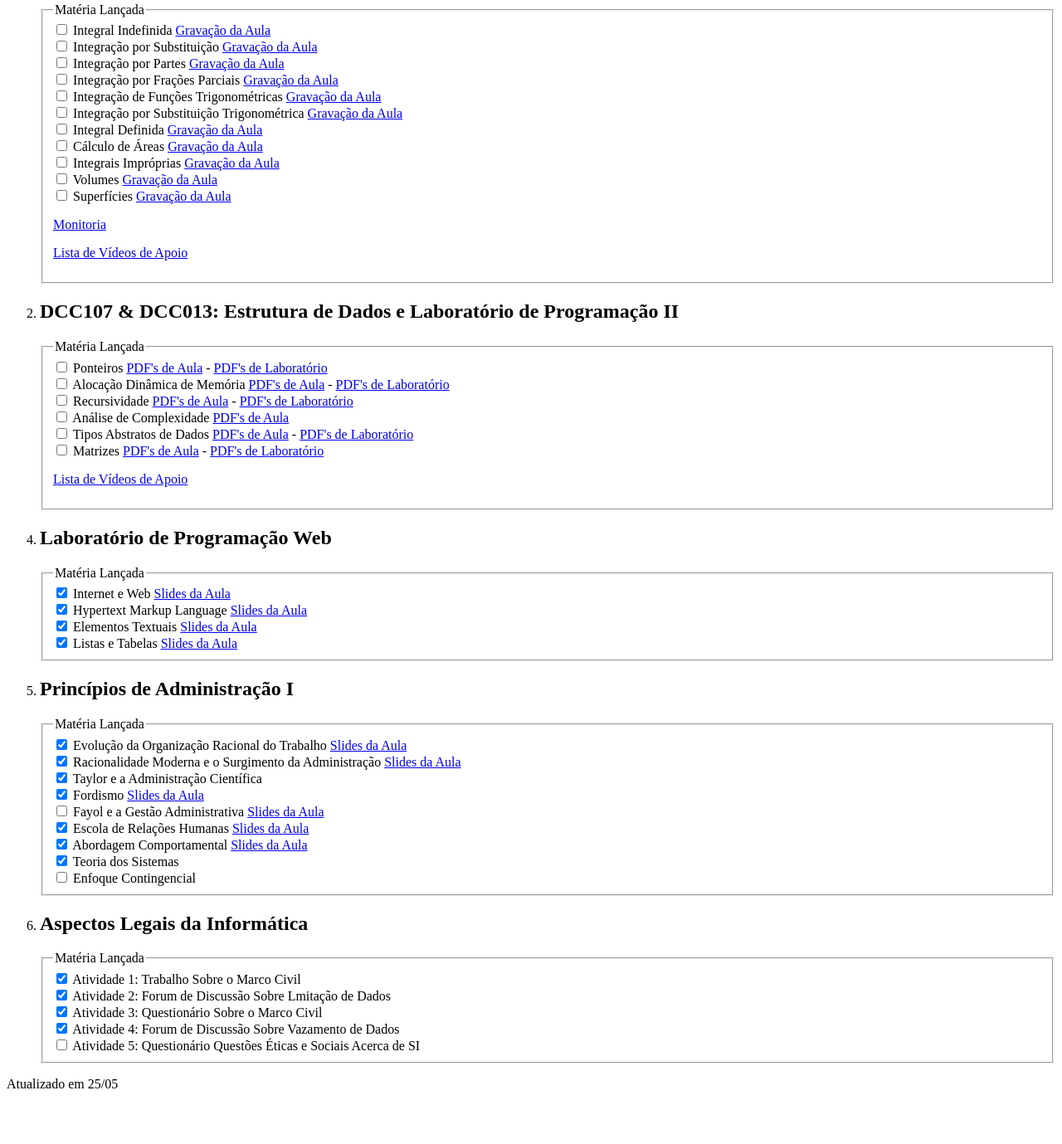
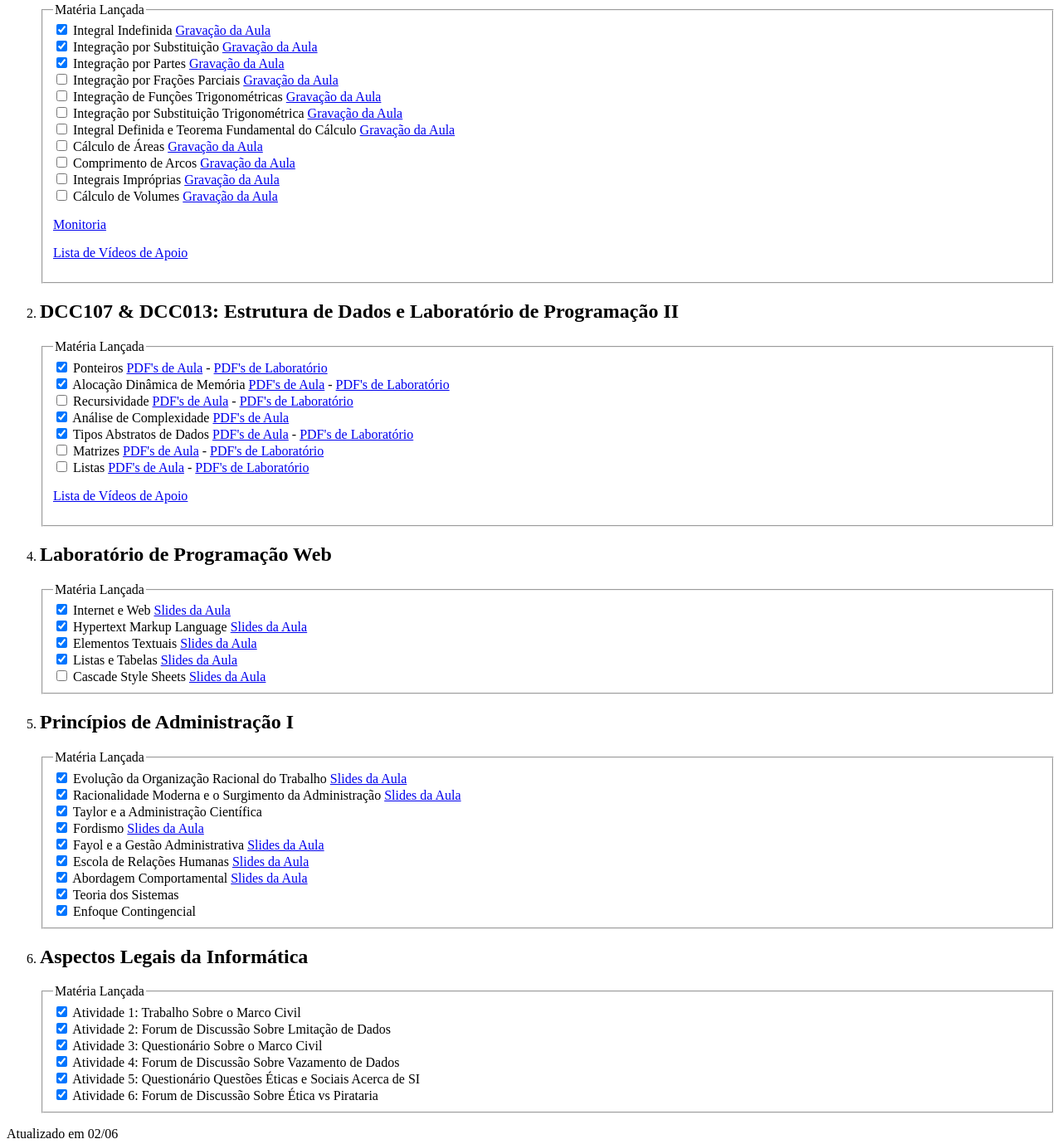
Before and after one commit to LucasPaivaSantos/OCD2nd, a plain HTML site: page index.html in a window 1280 px wide. Shown: the part 124-1503 px from the top of the page at 83% size. Before the commit the page ends 1456 px from the top, so only its background shows below. Drawn offline with Linux system fonts and the light colour scheme.

Commit message:
atualiza os conteúdos lançados até o dia atual

```diff
--- a/index.html
+++ b/index.html
@@ -18,19 +18,19 @@
             <fieldset>
                 <legend>Matéria Lançada</legend>
                 <div>
-                    <input type="checkbox" unchecked>
+                    <input type="checkbox" checked>
                     <label for="está em dia">Integral Indefinida</label>
                     <a href="https://drive.google.com/file/d/1G8rHgENup_MCy0DPvT7vrZGqMZHvVsFM/view">Gravação da
                         Aula</a>
                 </div>
                 <div>
-                    <input type="checkbox" unchecked>
+                    <input type="checkbox" checked>
                     <label for="está em dia">Integração por Substituição</label>
                     <a href="https://drive.google.com/file/d/1G8rHgENup_MCy0DPvT7vrZGqMZHvVsFM/view">Gravação da
                         Aula</a>
                 </div>
                 <div>
-                    <input type="checkbox" unchecked>
+                    <input type="checkbox" checked>
                     <label for="está em dia">Integração por Partes</label>
                     <a href="https://drive.google.com/file/d/1G8rHgENup_MCy0DPvT7vrZGqMZHvVsFM/view">Gravação da
                         Aula</a>
@@ -55,7 +55,7 @@
                 </div>
                 <div>
                     <input type="checkbox" unchecked>
-                    <label for="está em dia">Integral Definida</label>
+                    <label for="está em dia">Integral Definida e Teorema Fundamental do Cálculo</label>
                     <a href="https://drive.google.com/file/d/1vhzZVXYkZVwwgImx90r4zAZmcPVWZ9VQ/view">Gravação da
                         Aula</a>
                 </div>
@@ -67,19 +67,19 @@
                 </div>
                 <div>
                     <input type="checkbox" unchecked>
+                    <label for="está em dia">Comprimento de Arcos</label>
+                    <a href="https://drive.google.com/file/d/15i0D6wxWZMUyzRKa-lTkCG_GxIDGfsUn/view">Gravação da
+                        Aula</a>
+                </div>
+                <div>
+                    <input type="checkbox" unchecked>
                     <label for="está em dia">Integrais Impróprias</label>
                     <a href="https://drive.google.com/file/d/15i0D6wxWZMUyzRKa-lTkCG_GxIDGfsUn/view">Gravação da
                         Aula</a>
                 </div>
                 <div>
                     <input type="checkbox" unchecked>
-                    <label for="está em dia">Volumes</label>
-                    <a href="https://drive.google.com/file/d/1riYFd0wfxLx-FOp1Fg9AIYdA88YcGAxT/view">Gravação da
-                        Aula</a>
-                </div>
-                <div>
-                    <input type="checkbox" unchecked>
-                    <label for="está em dia">Superfícies</label>
+                    <label for="está em dia">Cálculo de Volumes</label>
                     <a href="https://drive.google.com/file/d/1riYFd0wfxLx-FOp1Fg9AIYdA88YcGAxT/view">Gravação da
                         Aula</a>
                 </div>
@@ -105,7 +105,7 @@
             <fieldset>
                 <legend>Matéria Lançada</legend>
                 <div>
-                    <input type="checkbox" unchecked>
+                    <input type="checkbox" checked>
                     <label for="está em dia">Ponteiros</label>
                     <a href="https://drive.google.com/file/d/1vukx93XJg2Mc48o56-o9CObpj6nYNPeH/view?usp=sharing">PDF's
                         de Aula</a>
@@ -114,7 +114,7 @@
                         de Laboratório</a>
                 </div>
                 <div>
-                    <input type="checkbox" unchecked>
+                    <input type="checkbox" checked>
                     <label for="está em dia">Alocação Dinâmica de Memória</label>
                     <a href="https://drive.google.com/file/d/13Bg2xYifB7VqGu0-rtmKwrqIJ0dnDoGy/view?usp=sharing">PDF's
                         de Aula</a>
@@ -132,13 +132,13 @@
                         de Laboratório</a>
                 </div>
                 <div>
-                    <input type="checkbox" unchecked>
+                    <input type="checkbox" checked>
                     <label for="está em dia">Análise de Complexidade</label>
                     <a href="https://drive.google.com/file/d/1l552iSDnPkP3nTj6m68E8J6ipsddk1Fi/view?usp=sharing">PDF's
                         de Aula</a>
                 </div>
                 <div>
-                    <input type="checkbox" unchecked>
+                    <input type="checkbox" checked>
                     <label for="está em dia">Tipos Abstratos de Dados</label>
                     <a href="https://drive.google.com/file/d/1dRCpCbItLpOpF2kvfnomfWoK68AwPhoq/view?usp=sharing">PDF's
                         de Aula</a>
@@ -153,6 +153,15 @@
                         de Aula</a>
                     <text> - </text>
                     <a href="https://drive.google.com/file/d/18fm1eHVgqQXJ3PUw-6N6uJV1OMU4IhNn/view?usp=sharing">PDF's
+                        de Laboratório</a>
+                </div>
+                <div>
+                    <input type="checkbox" unchecked>
+                    <label for="está em dia">Listas</label>
+                    <a href="https://drive.google.com/file/d/1SghcmNR7oIenLdQv6IGBaoIdHi5glRhJ/view?usp=sharing">PDF's
+                        de Aula</a>
+                    <text> - </text>
+                    <a href="https://drive.google.com/file/d/1SeZwQCcePOhx-8XjCq2Yhi6HFfziIopi/view?usp=sharing">PDF's
                         de Laboratório</a>
                 </div>
                 <div>
@@ -197,6 +206,13 @@
                         href="https://docs.google.com/presentation/d/13XX4aSPkwkRJ0h7DdywTOxjmRAmU25dnJWci_1H2-lc/present?slide=id.g21da1aaee9_0_0">Slides
                         da Aula</a>
                 </div>
+                <div>
+                    <input type="checkbox" unchecked>
+                    <label for="está em dia">Cascade Style Sheets</label>
+                    <a
+                        href="https://docs.google.com/presentation/d/13nLNojqw53NXZYfbMTV0BPpQ87hyKMoSKeGRkh8iBcI/present?slide=id.g1f633aa03f_0_0">Slides
+                        da Aula</a>
+                </div>
             </fieldset>
 
             <li>
@@ -227,7 +243,7 @@
                         da Aula</a>
                 </div>
                 <div>
-                    <input type="checkbox" unchecked>
+                    <input type="checkbox" checked>
                     <label for="está em dia">Fayol e a Gestão Administrativa</label>
                     <a href="https://drive.google.com/file/d/1MrtBFfny-lDKxUg95qnYZgNxsEo0Dbn1/view?usp=sharing">Slides
                         da Aula</a>
@@ -249,7 +265,7 @@
                     <label for="está em dia">Teoria dos Sistemas</label>
                 </div>
                 <div>
-                    <input type="checkbox" unchecked>
+                    <input type="checkbox" checked>
                     <label for="está em dia">Enfoque Contingencial</label>
                 </div>
             </fieldset>
@@ -276,18 +292,21 @@
                     <label for="está em dia">Atividade 4: Forum de Discussão Sobre Vazamento de Dados</label>
                 </div>
                 <div>
-                    <input type="checkbox" unchecked>
+                    <input type="checkbox" checked>
                     <label for="está em dia">Atividade 5: Questionário Questões Éticas e Sociais Acerca de SI </label>
+                </div>
+                <div>
+                    <input type="checkbox" checked>
+                    <label for="está em dia">Atividade 6: Forum de Discussão Sobre Ética vs Pirataria</label>
                 </div>
             </fieldset>
 
         </ol>
     </div>
     <div>
-        <p>Atualizado em <date>25/05</date>
+        <p>Atualizado em <date>02/06</date>
         </p>
     </div>
-
 
 </body>
 
```
